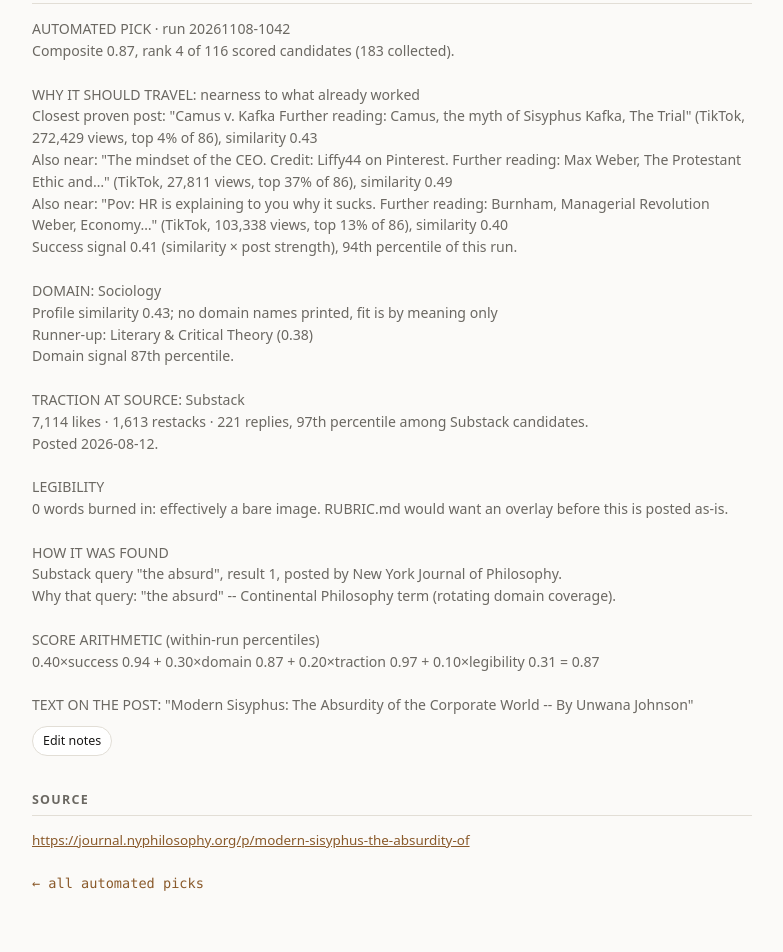
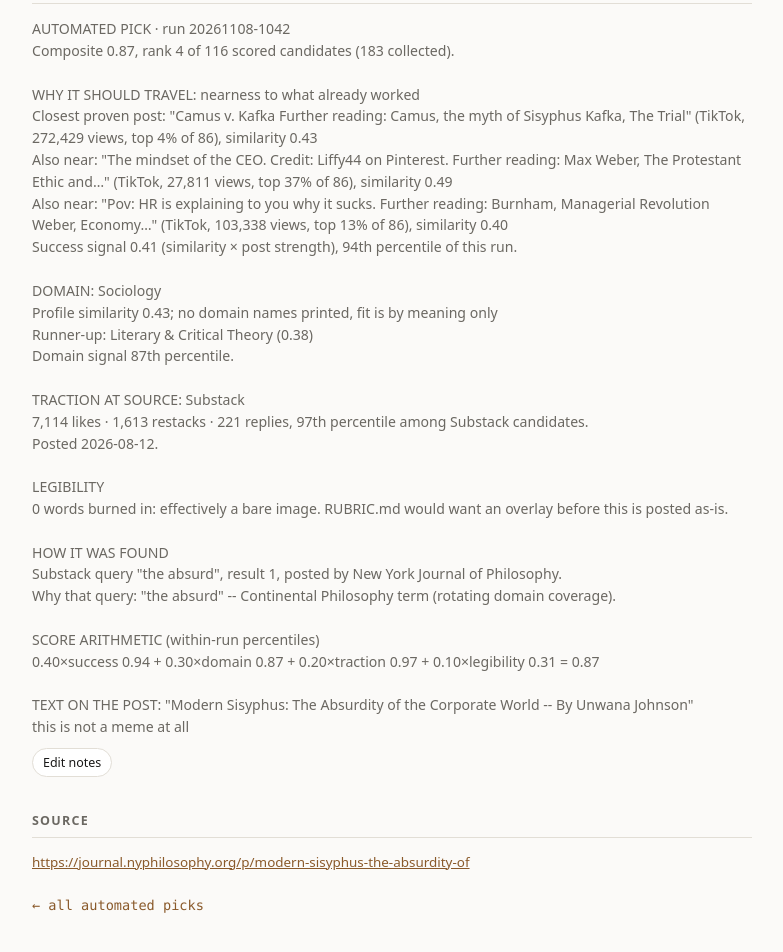
Before and after one commit to misteramazingyt/html_bin, a Jekyll site: the page built from 202611081044_modern_sisyphus_the_absurdity_of_the_corporate_world.md, in a window 1280 px wide and 1400 px high, scrolled down 232 px. Shown: the part 394-1346 px from the top of the window, without its empty margins (248-1031 px from the left). Built offline with Jekyll 4.4.1, drawn with Linux system fonts in a browser that asks for light colours.

Commit message:
Append note: 202611081044_modern_sisyphus_the_absurdity_of_the_corporate_world.md

```diff
--- a/202611081044_modern_sisyphus_the_absurdity_of_the_corporate_world.md
+++ b/202611081044_modern_sisyphus_the_absurdity_of_the_corporate_world.md
@@ -44,6 +44,7 @@ SCORE ARITHMETIC (within-run percentiles)
 0.40×success 0.94 + 0.30×domain 0.87 + 0.20×traction 0.97 + 0.10×legibility 0.31 = 0.87
 
 TEXT ON THE POST: "Modern Sisyphus: The Absurdity of the Corporate World -- By Unwana Johnson"
+this is not a meme at all
 
 ---
 
```
